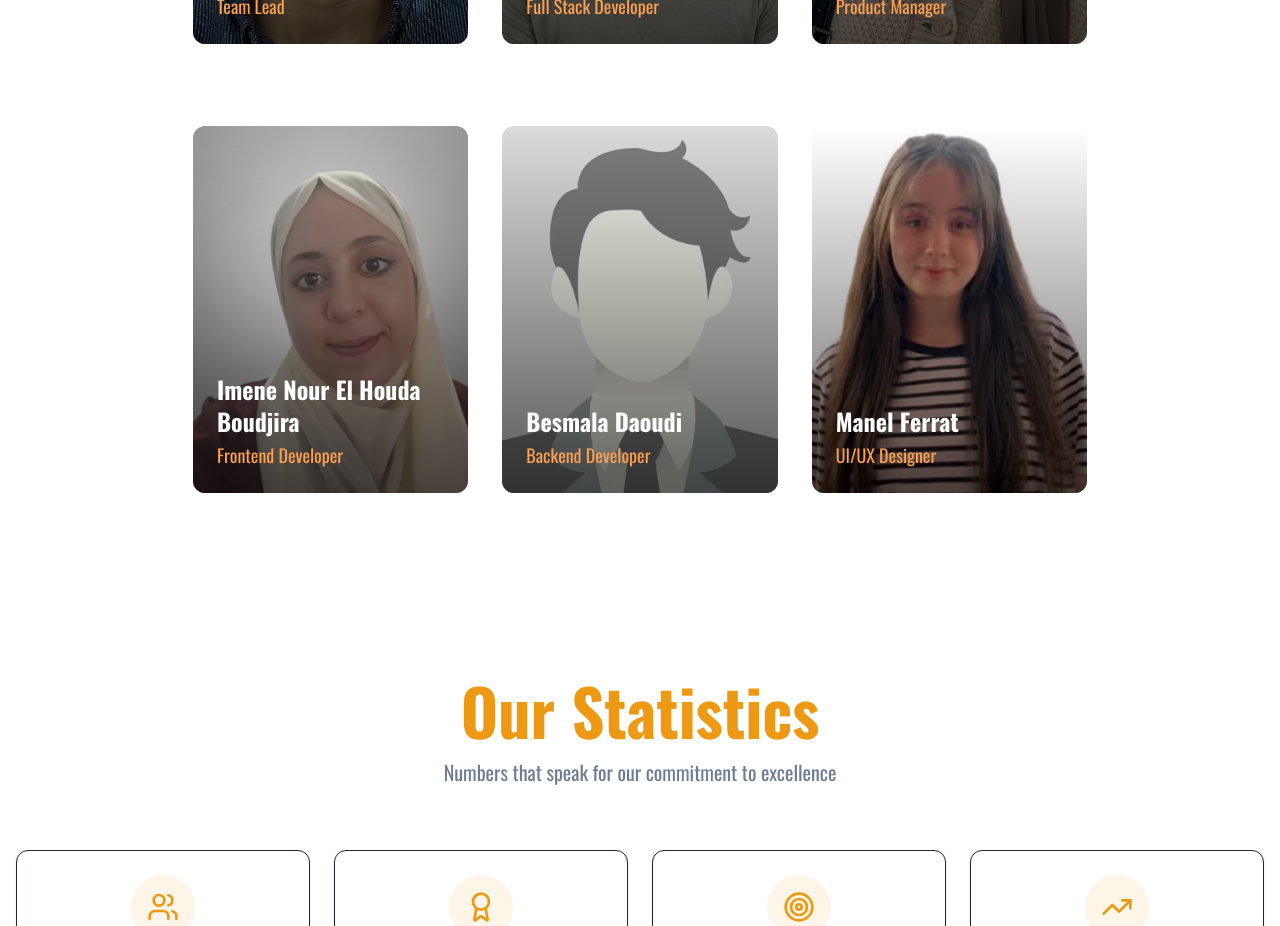
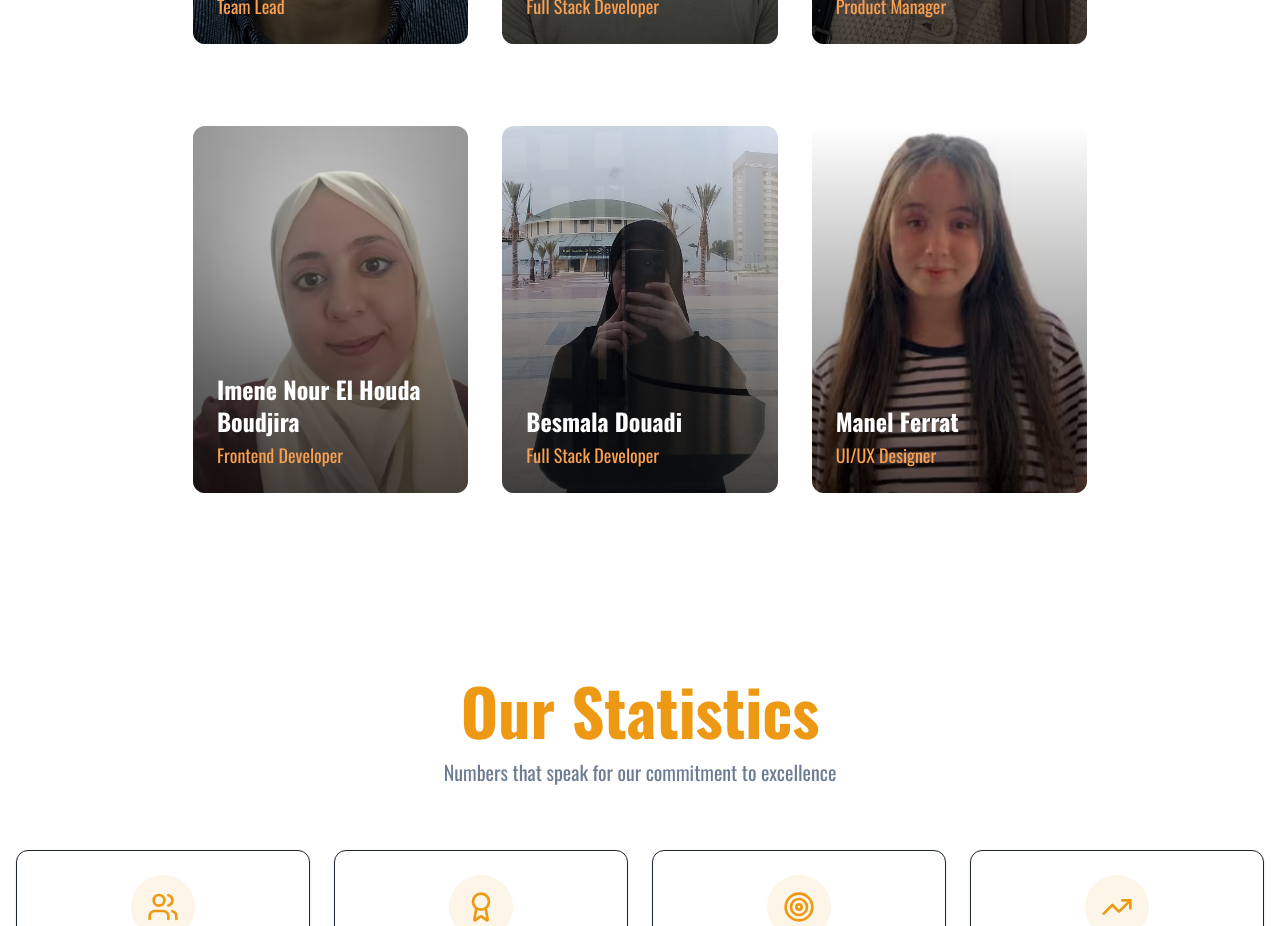
Before and after one commit to mohaneddz/team-portfolio-project, a Next.js app: page / in a window 1280 px wide. Shown: the part 2200-3126 px from the top of the page. Built offline with nearby package versions, Linux system fonts and the light colour scheme.

Commit message:
feat: Add profile data for Besmala Douadi

```diff
--- a/src/data/team.ts
+++ b/src/data/team.ts
@@ -48,15 +48,15 @@ export const teamMembers = [
 		},
 	},
 	{
-		name: 'Besmala Daoudi',
-		title: 'Backend Developer',
-		image: '/images/team/DEFAULT.avif',
-		about: 'Besmala builds scalable server-side applications and APIs. She focuses on database optimization, security best practices, and creating robust backend systems that power our applications.',
-		expertise: ['Node.js', 'Python', 'REST APIs', 'Database Design', 'Cloud Services'],
+		name: 'Besmala Douadi',
+		title: 'Full Stack Developer',
+		image: '/images/team/BESMALA.jpg',
+		about: 'Third-year student at ENSIA, passionate about building innovative solutions. Eager to learn new technologies and collaborate on meaningful projects.',
+		expertise: ['JavaScript','HTML','CSS & Tailwind','Python','PHP','Git & GitHub','Figma', 'TypeScript','React','Node.js'],
 		social_links: {
-			github: 'https://github.com/placeholder',
-			linkedin: 'https://linkedin.com/in/placeholder',
-			twitter: 'https://twitter.com/placeholder'
+			github: 'https://github.com/besmala-devs',
+			linkedin: 'https://www.linkedin.com/in/besmala-devs-b2a24a362/',
+			twitter: ''
 		},
 	},
 	{
```
Also changed, not shown: public/images/team/BESMALA.jpg (added), 1 other file (tests, documents, lock files or other folders).
